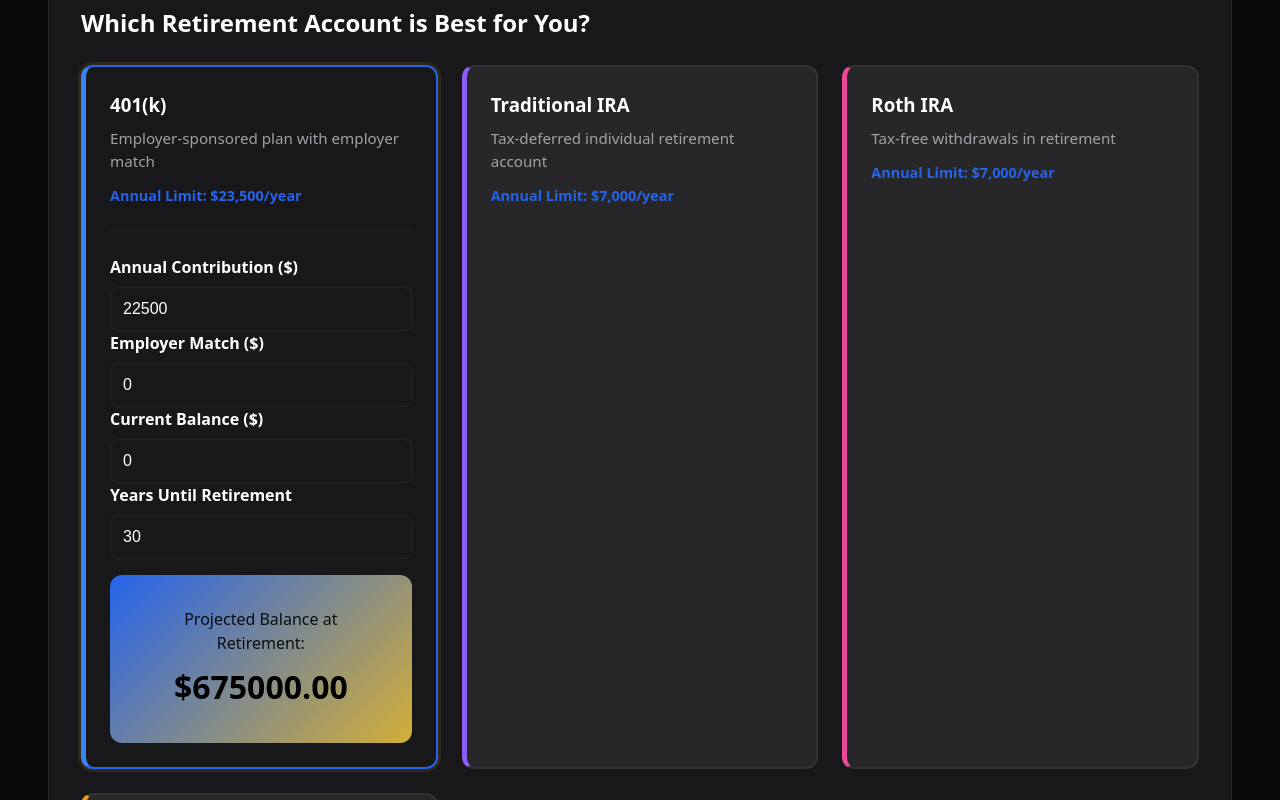
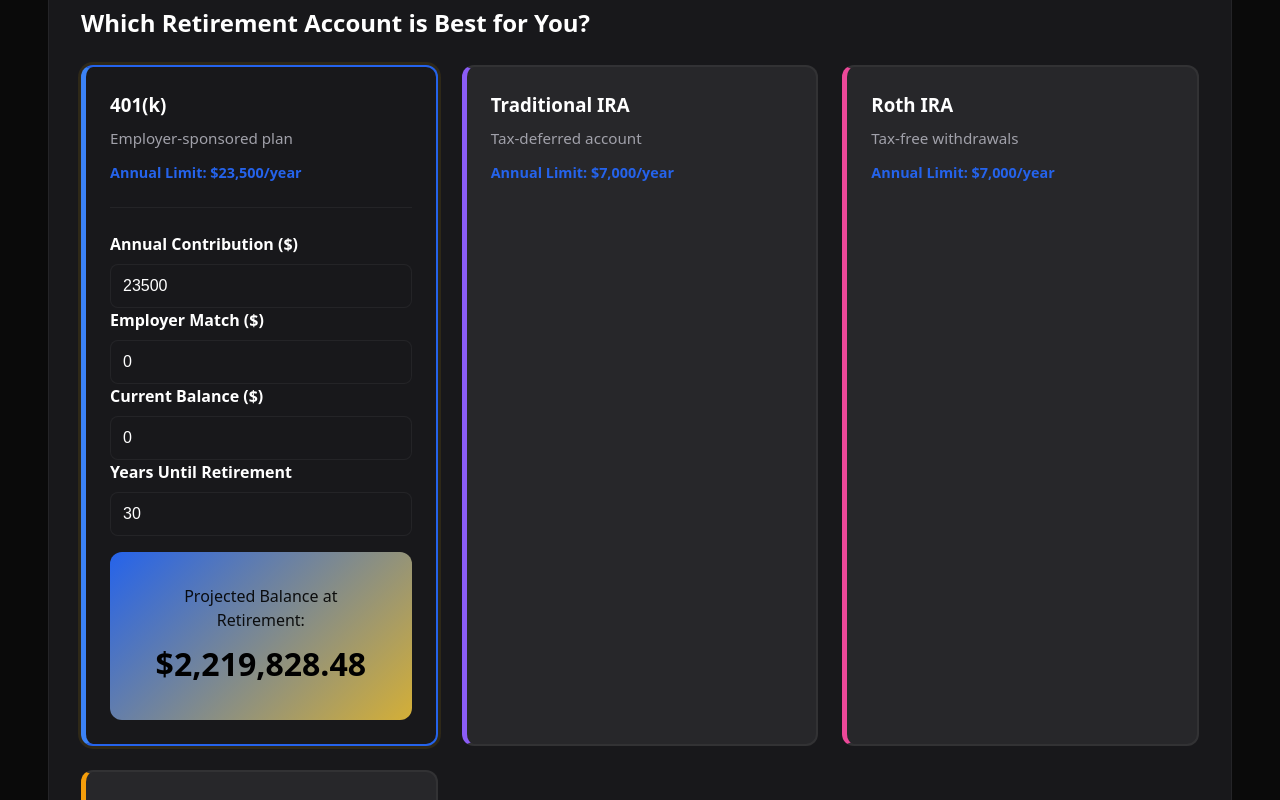
Before and after one commit to GhostOf0days/Tradelingo, a React (Vite) app: page /calculator in a window 1280 px wide. Shown: the part 380-1180 px from the top of the page. Built offline with nearby package versions, Linux system fonts and the light colour scheme.

Commit message:
Refactored calculator page to use classes

```diff
--- a/src/pages/Calculator.tsx
+++ b/src/pages/Calculator.tsx
@@ -1,15 +1,105 @@
 import { useState } from 'react';
 import '../styles/Calculator.css';
 
+// Account class to represent different retirement accounts and their properties
+class Account {
+  id: string;
+  name: string;
+  desc: string;
+  hasEmployerMatch: boolean;
+  private _contributionLimit: number;
+  private _annualContribution: number;
+  private _currentBalance: number;
+  private _years: number;
+  private _employerMatch: number;
+
+  constructor(id: string, name: string, desc: string, contributionLimit: number, hasEmployerMatch: boolean = false,
+    annualContribution: number = 0, currentBalance: number = 0, years: number = 30, employerMatch: number = 0) {
+    this.id = id;
+    this.name = name;
+    this.desc = desc;
+    this.hasEmployerMatch = hasEmployerMatch;
+    this._contributionLimit = contributionLimit;
+    this._annualContribution = annualContribution;
+    this._currentBalance = currentBalance;
+    this._years = years;
+    this._employerMatch = employerMatch;
+  }
+
+  // Getters and setters for private fields to allow controlled updates and React state management
+  get contributionLimit(): number { return this._contributionLimit; }
+
+  get annualContribution(): number { return this._annualContribution; }
+  set annualContribution(value: number) { this._annualContribution = value; }
+
+  get currentBalance(): number { return this._currentBalance; }
+  set currentBalance(value: number) { this._currentBalance = value; }
+
+  get years(): number { return this._years; }
+  set years(value: number) { this._years = value; }
+
+  get employerMatch(): number { return this._employerMatch; }
+  set employerMatch(value: number) { this._employerMatch = value; }
+
+  getFormattedLimit(): string {
+    return `$${this._contributionLimit.toLocaleString()}/year`;
+  }
+
+  // Returns a copy with updated fields
+  copyWith(updates: Partial<{ annualContribution: number; currentBalance: number; years: number; employerMatch: number;}>): Account {
+    return new Account(
+      this.id,
+      this.name,
+      this.desc,
+      this._contributionLimit,
+      this.hasEmployerMatch,
+      updates.annualContribution ?? this._annualContribution,
+      updates.currentBalance ?? this._currentBalance,
+      updates.years ?? this._years,
+      updates.employerMatch ?? this._employerMatch,
+    );
+  }
+}
+
+// Class containing methods for calculating projections
+class RetirementCalculator {
+  // Formatting numbers as currency for display
+  static format(value: number): string {
+    return value.toLocaleString('en-US', {minimumFractionDigits: 2, maximumFractionDigits: 2});
+  }
+
+  // Projections for retirement accounts
+  static project(account: Account, annualReturn: number = 7): number {
+    const r = annualReturn / 100;
+    return (account.currentBalance * Math.pow(1 + r, account.years) + (account.annualContribution + account.employerMatch)
+    * (Math.pow(1 + r, account.years) - 1) / r);
+  }
+  // Compound interest calculation
+  static compound(principal: number, annualRate: number, years: number, compoundFreq: number): number {
+    const r = annualRate / 100;
+    return principal * Math.pow(1 + r / compoundFreq, compoundFreq * years);
+  }
+
+  // Savings projection with contributions and compounding
+  static projectSavings(currentSavings: number, annualContribution: number, annualReturn: number, years: number): number {
+    const r = annualReturn / 100;
+    return (currentSavings * Math.pow(1 + r, years) + annualContribution * (1 + r) * (Math.pow(1 + r, years) - 1) / r);
+  }
+}
+
+const ACCOUNT_COLORS: Record<string, string> = {'401k':'#3b82f6', 'ira':'#8b5cf6', 'roth':'#ec4899', 'sep':'#f59e0b'};
+
+const RETIREMENT_ACCOUNTS = [
+  new Account('401k', '401(k)', 'Employer-sponsored plan', 23500, true, 23500),
+  new Account('ira', 'Traditional IRA', 'Tax-deferred account', 7000, false, 7000),
+  new Account('roth', 'Roth IRA', 'Tax-free withdrawals', 7000, false, 7000),
+  new Account('sep', 'SEP IRA', 'For self-employed', 69000, false, 15000),
+];
+
+// Main Calculator component
 export default function Calculator() {
   const [activeTab, setActiveTab] = useState<'retirement' | 'compound' | 'savings'>('retirement');
-  const [selectedAccount, setSelectedAccount] = useState<string>('401k');
-  const [accountDetails, setAccountDetails] = useState({
-    annualContribution: 22500,
-    employerMatch: 0,
-    currentBalance: 0,
-    years: 30,
-  });
+  const [selectedAccount, setSelectedAccount] = useState<Account>(RETIREMENT_ACCOUNTS[0]);
   const [compoundData, setCompoundData] = useState({
     principal: 10000,
     annualRate: 7,
@@ -24,70 +114,7 @@ export default function Calculator() {
     annualReturn: 7,
   });
 
-  const calculateCompound = () => {
-    const p = parseFloat(compoundData.principal.toString());
-    const r = parseFloat(compoundData.annualRate.toString()) / 100;
-    const n = parseFloat(compoundData.compoundFreq.toString());
-    const t = parseFloat(compoundData.years.toString());
-    const amount = p * Math.pow(1 + r / n, n * t);
-    return amount.toFixed(2);
-  };
-
-  const calculateRetirement = () => {
-    const currentAge = parseInt(savingsData.currentAge.toString());
-    const retirementAge = parseInt(savingsData.retirementAge.toString());
-    const years = retirementAge - currentAge;
-    const pv = parseFloat(savingsData.currentSavings.toString());
-    const pmt = parseFloat(savingsData.annualContribution.toString());
-    const r = parseFloat(savingsData.annualReturn.toString()) / 100;
-
-    let futureValue = pv * Math.pow(1 + r, years);
-    for (let i = 0; i < years; i++) {
-      futureValue += pmt * Math.pow(1 + r, years - i);
-    }
-    return futureValue.toFixed(2);
-  };
-
-  const calculate401k = () => {
-    const contribution = parseFloat(accountDetails.annualContribution.toString());
-    const match = parseFloat(accountDetails.employerMatch.toString());
-    const balance = parseFloat(accountDetails.currentBalance.toString());
-    const years = parseFloat(accountDetails.years.toString());
-    const totalAnnual = contribution + match;
-    const fv = balance + (totalAnnual * years);
-    return fv.toFixed(2);
-  };
-
-  const retirementAccounts = [
-    {
-      id: '401k',
-      name: '401(k)',
-      desc: 'Employer-sponsored plan with employer match',
-      limit: '$23,500/year',
-      color: '#3b82f6',
-    },
-    {
-      id: 'ira',
-      name: 'Traditional IRA',
-      desc: 'Tax-deferred individual retirement account',
-      limit: '$7,000/year',
-      color: '#8b5cf6',
-    },
-    {
-      id: 'roth',
-      name: 'Roth IRA',
-      desc: 'Tax-free withdrawals in retirement',
-      limit: '$7,000/year',
-      color: '#ec4899',
-    },
-    {
-      id: 'sep',
-      name: 'SEP IRA',
-      desc: 'For self-employed individuals',
-      limit: '$69,000/year',
-      color: '#f59e0b',
-    },
-  ];
+  const compoundResult = RetirementCalculator.compound(compoundData.principal, compoundData.annualRate, compoundData.years, compoundData.compoundFreq);
 
   return (
     <div className="calculator">
@@ -123,42 +150,40 @@ export default function Calculator() {
           <div className="calculator__section">
             <h2>Which Retirement Account is Best for You?</h2>
             <div className="calculator__accounts-grid">
-              {retirementAccounts.map((account) => (
+              {RETIREMENT_ACCOUNTS.map((account) => (
                 <div
                   key={account.id}
-                  className={`calculator__account-card ${selectedAccount === account.id ? 'selected' : ''}`}
-                  onClick={() => setSelectedAccount(account.id)}
-                  style={{ borderLeftColor: account.color }}
+                  className={`calculator__account-card ${selectedAccount.id === account.id ? 'selected' : ''}`}
+                  onClick={() => setSelectedAccount(account)}
+                  style={{ borderLeftColor: ACCOUNT_COLORS[account.id] }}
                 >
                   <h3>{account.name}</h3>
                   <p className="calculator__account-desc">{account.desc}</p>
-                  <p className="calculator__account-limit">Annual Limit: {account.limit}</p>
-                  {selectedAccount === account.id && (
-                    <div className="calculator__account-details">
+                  <p className="calculator__account-limit">Annual Limit: {account.getFormattedLimit()}</p>
+                  {selectedAccount.id === account.id && (
+                    <div className="calculator__account-details" onClick={(e) => e.stopPropagation()} >
                       <div className="calculator__input-group">
                         <label>Annual Contribution ($)</label>
                         <input
                           type="number"
-                          value={accountDetails.annualContribution}
+                          value={selectedAccount.annualContribution}
                           onChange={(e) =>
-                            setAccountDetails({
-                              ...accountDetails,
+                            setSelectedAccount(selectedAccount.copyWith({
                               annualContribution: parseInt(e.target.value),
-                            })
+                            }))
                           }
                         />
                       </div>
-                      {account.id === '401k' && (
+                      {account.hasEmployerMatch && (
                         <div className="calculator__input-group">
                           <label>Employer Match ($)</label>
                           <input
                             type="number"
-                            value={accountDetails.employerMatch}
+                            value={selectedAccount.employerMatch}
                             onChange={(e) =>
-                              setAccountDetails({
-                                ...accountDetails,
+                              setSelectedAccount(selectedAccount.copyWith({
                                 employerMatch: parseInt(e.target.value),
-                              })
+                              }))
                             }
                           />
                         </div>
@@ -167,12 +192,11 @@ export default function Calculator() {
                         <label>Current Balance ($)</label>
                         <input
                           type="number"
-                          value={accountDetails.currentBalance}
+                          value={selectedAccount.currentBalance}
                           onChange={(e) =>
-                            setAccountDetails({
-                              ...accountDetails,
+                            setSelectedAccount(selectedAccount.copyWith({
                               currentBalance: parseInt(e.target.value),
-                            })
+                            }))
                           }
                         />
                       </div>
@@ -180,18 +204,19 @@ export default function Calculator() {
                         <label>Years Until Retirement</label>
                         <input
                           type="number"
-                          value={accountDetails.years}
+                          value={selectedAccount.years}
                           onChange={(e) =>
-                            setAccountDetails({
-                              ...accountDetails,
+                            setSelectedAccount(selectedAccount.copyWith({
                               years: parseInt(e.target.value),
-                            })
+                            }))
                           }
                         />
                       </div>
                       <div className="calculator__result">
                         <p>Projected Balance at Retirement:</p>
-                        <p className="calculator__result-value">${calculate401k()}</p>
+                        <p className="calculator__result-value">
+                          ${RetirementCalculator.format(RetirementCalculator.project(selectedAccount))}
+                        </p>
                       </div>
                     </div>
                   )}
@@ -257,10 +282,8 @@ export default function Calculator() {
               </div>
               <div className="calculator__result">
                 <p>Final Amount:</p>
-                <p className="calculator__result-value">${calculateCompound()}</p>
-                <p className="calculator__result-gain">
-                  Gain: ${(parseFloat(calculateCompound()) - compoundData.principal).toFixed(2)}
-                </p>
+                <p className="calculator__result-value">${RetirementCalculator.format(compoundResult)}</p>
+                <p className="calculator__result-gain">Gain: ${RetirementCalculator.format(compoundResult - compoundData.principal)}</p>
               </div>
             </div>
           </div>
@@ -310,10 +333,7 @@ export default function Calculator() {
                   type="number"
                   value={savingsData.annualContribution}
                   onChange={(e) =>
-                    setSavingsData({
-                      ...savingsData,
-                      annualContribution: parseInt(e.target.value),
-                    })
+                    setSavingsData({ ...savingsData, annualContribution: parseInt(e.target.value) })
                   }
                 />
               </div>
@@ -330,10 +350,11 @@ export default function Calculator() {
               </div>
               <div className="calculator__result">
                 <p>Projected Retirement Savings:</p>
-                <p className="calculator__result-value">${calculateRetirement()}</p>
+                <p className="calculator__result-value">
+                  ${RetirementCalculator.format(RetirementCalculator.projectSavings(savingsData.currentSavings, savingsData.annualContribution, savingsData.annualReturn, savingsData.retirementAge - savingsData.currentAge))}
+                </p>
                 <p className="calculator__result-info">
-                  Years until retirement:{' '}
-                  {savingsData.retirementAge - savingsData.currentAge}
+                  Years until retirement: {savingsData.retirementAge - savingsData.currentAge}
                 </p>
               </div>
             </div>
--- a/src/pages/Lesson.tsx
+++ b/src/pages/Lesson.tsx
@@ -2,6 +2,7 @@ import { useState, useEffect } from 'react';
 import { useNavigate, useParams, useLocation } from 'react-router-dom';
 import { useUser } from '../contexts/UserContext';
 import { MODULES } from '../data/modules';
+
 export interface LessonItem {
   title: string;
   content: string;
@@ -48,7 +49,7 @@ export default function Lesson() {
     setIsLoading(true);
     try {
       if (isReviewMode) {
-        // If reviewing, just start at lesson index 0 locally!
+        // If reviewing, just start at lesson index 0 locally
         loadLocalLesson(0);
       } else {
         // Normal mode: Fetch real progress
```
